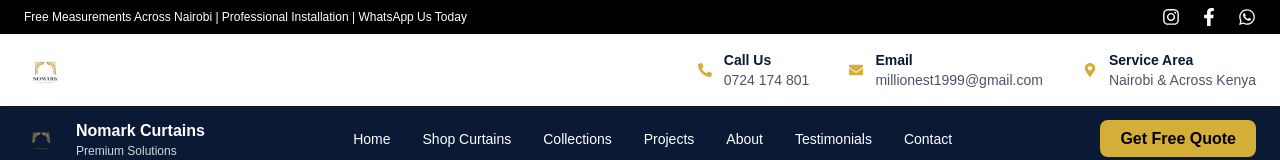
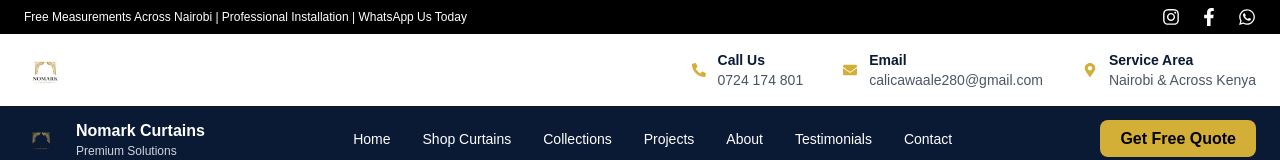
Before and after one commit to anomynouskheed1/nomark-curtains, a Next.js app: page / in a window 1280 px wide. Shown: the top 160 px of the page. Built offline with nearby package versions, Linux system fonts and the light colour scheme.

Commit message:
Final website updates

```diff
--- a/components/Contact.tsx
+++ b/components/Contact.tsx
@@ -42,10 +42,10 @@
                                 <div className="flex items-start gap-3">
                                     <span className="w-2 h-2 mt-2 bg-[#D4AF37] rounded-full"></span>
                                     <a
-                                        href="mailto:millionest1999@gmail.com"
+                                        href="mailto:calicawaale280@gmail.com"
                                         className="hover:text-[#D4AF37] transition"
                                     >
-                                        millionest1999@gmail.com
+                                        calicawaale280@gmail.com
                                     </a>
                                 </div>
 
--- a/components/Navbar.tsx
+++ b/components/Navbar.tsx
@@ -91,7 +91,7 @@
                             <FaEnvelope className="text-[#D4AF37]" />
                             <div>
                                 <p className="font-semibold text-[#0A1A35]">Email</p>
-                                <p className="text-gray-600">millionest1999@gmail.com</p>
+                                <p className="text-gray-600">calicawaale280@gmail.com</p>
                             </div>
                         </div>
 
```
